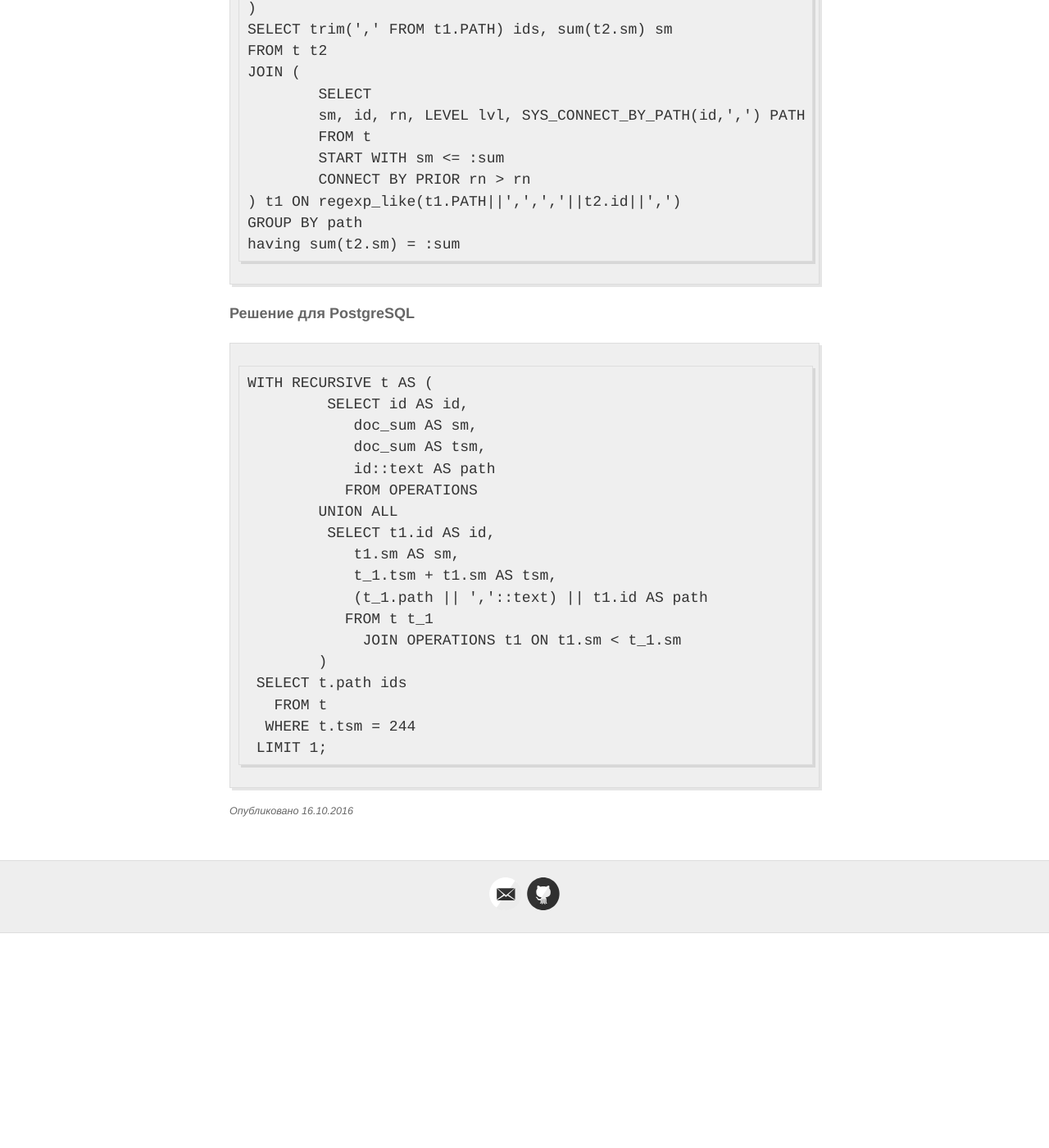
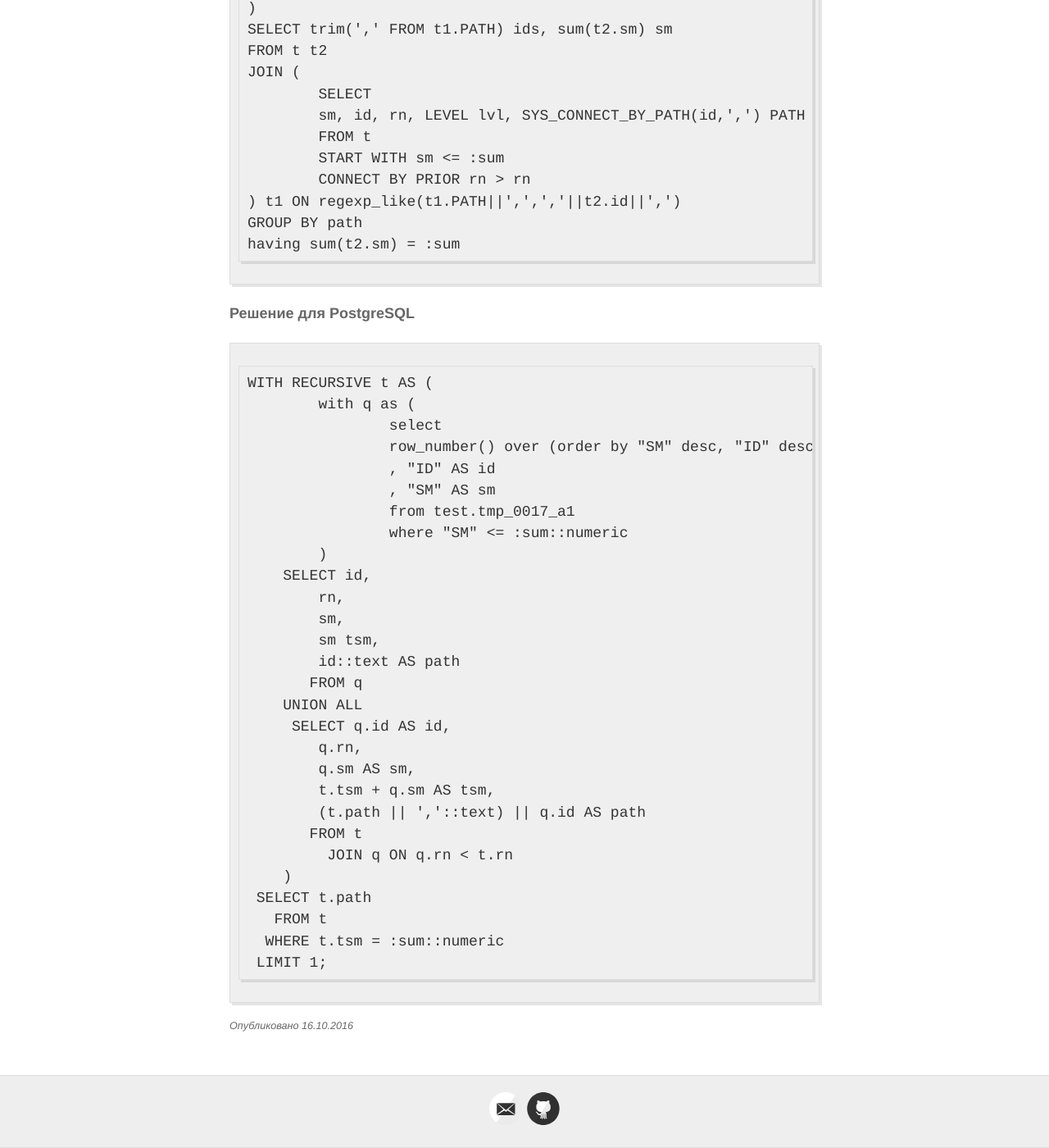
Before and after one commit to prosql/prosql.github.io, a Jekyll site: the page built from _posts/2016-10-16-summ.md, in a window 1280 px wide and 1400 px high, scrolled down 570 px. Shown: the whole window at 82% size. Built offline with Jekyll 4.4.1, drawn with Linux system fonts in a browser that asks for light colours; before the commit the page ends 1708 px from its top, so only the background shows below that.

Commit message:
fix summ

```diff
--- a/_posts/2016-10-16-summ.md
+++ b/_posts/2016-10-16-summ.md
@@ -29,21 +29,31 @@ title: Подбор под сумму
 
 #### Решение для PostgreSQL
 
-	﻿WITH RECURSIVE t AS (
-	         SELECT id AS id,
-	            doc_sum AS sm,
-	            doc_sum AS tsm,
-	            id::text AS path
-	           FROM OPERATIONS
-	        UNION ALL
-	         SELECT t1.id AS id,
-	            t1.sm AS sm,
-	            t_1.tsm + t1.sm AS tsm,
-	            (t_1.path || ','::text) || t1.id AS path
-	           FROM t t_1
-	             JOIN OPERATIONS t1 ON t1.sm < t_1.sm
-	        )
-	 SELECT t.path ids
+	WITH RECURSIVE t AS (
+		with q as (
+			select
+			row_number() over (order by "SM" desc, "ID" desc) rn
+			, "ID" AS id
+			, "SM" AS sm
+			from test.tmp_0017_a1
+			where "SM" <= :sum::numeric
+		)
+	    SELECT id,
+	    	rn,
+	        sm,
+	        sm tsm,
+	        id::text AS path
+	       FROM q
+	    UNION ALL
+	     SELECT q.id AS id,
+	     	q.rn,
+	        q.sm AS sm,
+	        t.tsm + q.sm AS tsm,
+	        (t.path || ','::text) || q.id AS path
+	       FROM t
+	         JOIN q ON q.rn < t.rn
+	    )
+	 SELECT t.path
 	   FROM t
-	  WHERE t.tsm = 244
+	  WHERE t.tsm = :sum::numeric
 	 LIMIT 1;
```
